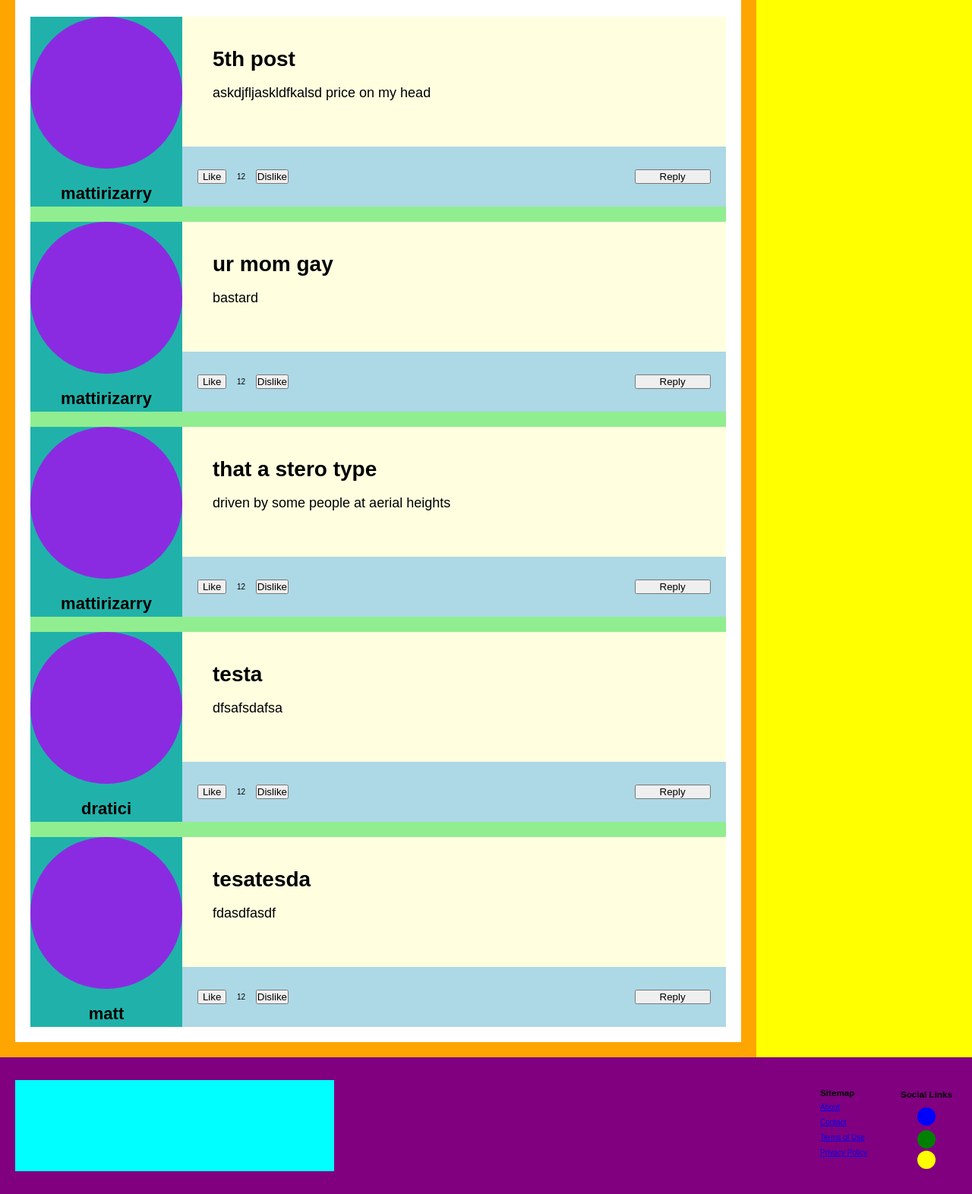
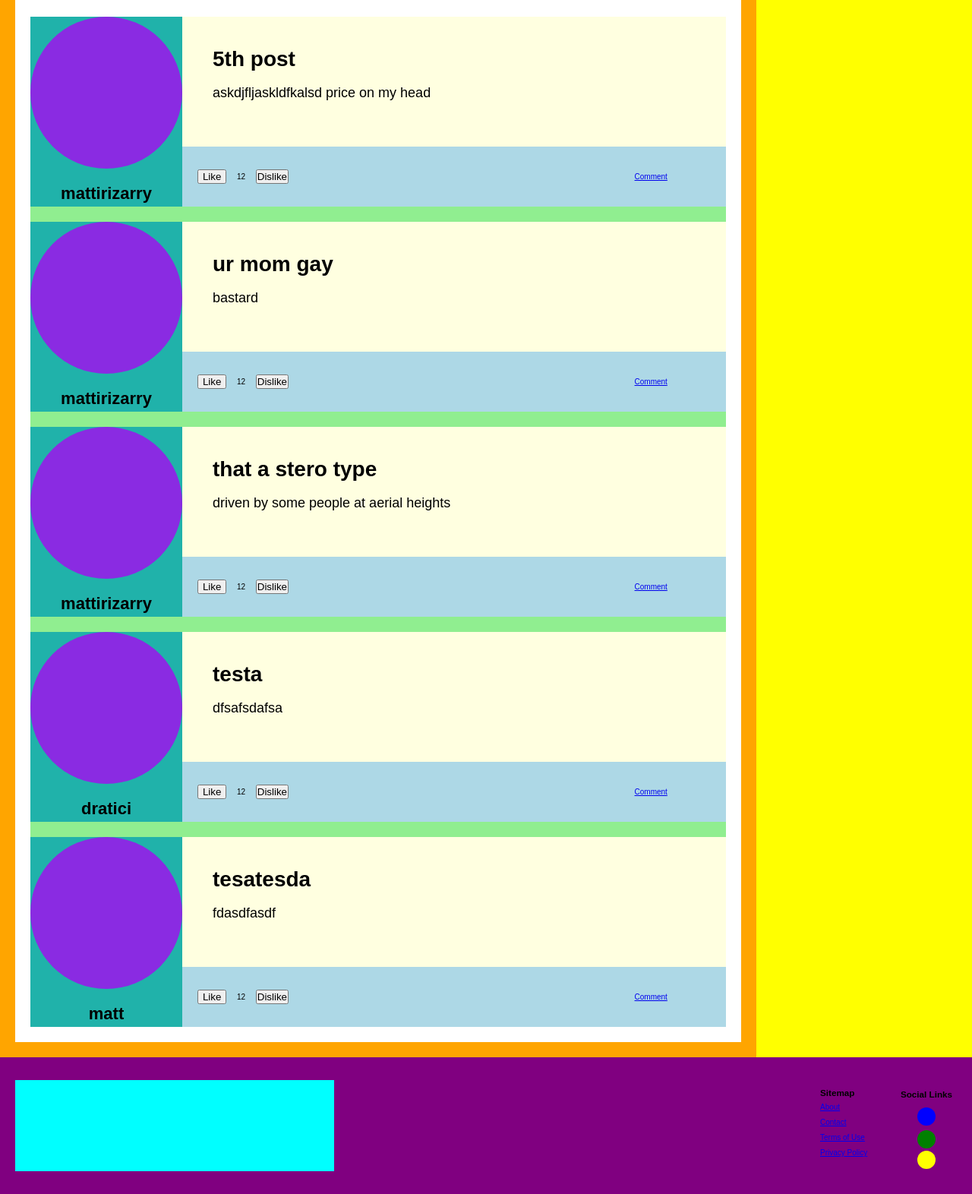
Before and after one commit to mattirizarry/CS396-Project, a Django app: page / in a window 1280 px wide. Shown: the part 858-2430 px from the top of the page at 76% size. Run offline with Django 4.2, Linux system fonts and the light colour scheme; a user stored in the database is signed in; data comes from the database, SQL or seed files in the repository; both versions use the stored data as it was after the commit.

Commit message:
Users can comment on discussion posts.

```diff
--- a/dashboard/admin.py
+++ b/dashboard/admin.py
@@ -7,3 +7,4 @@ admin.site.register(Assignment)
 admin.site.register(Submission)
 admin.site.register(DiscussionPost)
 admin.site.register(Profile, UserAdmin)
+admin.site.register(DiscussionComment)
--- a/dashboard/models.py
+++ b/dashboard/models.py
@@ -42,3 +42,10 @@ class DiscussionPost(models.Model):
     created_date = models.DateTimeField(auto_now_add=True)
     updated_date = models.DateTimeField(auto_now=True)
     user = models.ForeignKey(Profile, on_delete=models.CASCADE)
+
+class DiscussionComment(models.Model):
+    comment = models.TextField()
+    created_date = models.DateTimeField(auto_now_add=True)
+    updated_date = models.DateTimeField(auto_now=True)
+    user = models.ForeignKey(Profile, on_delete=models.CASCADE)
+    post = models.ForeignKey(DiscussionPost, on_delete=models.CASCADE)
--- a/dashboard/urls.py
+++ b/dashboard/urls.py
@@ -6,4 +6,5 @@ urlpatterns = [
     path("", views.index, name="index"),
     path("accounts/register/", views.register, name="register"),
     path("posts/create/", views.create_discussion_post, name="create_discussion_post"),
+    path("posts/<int:post_id>/comment/", views.create_comment, name="create_comment"),
 ]
--- a/dashboard/views.py
+++ b/dashboard/views.py
@@ -2,8 +2,8 @@ from django.shortcuts import render, redirect
 from django.http import HttpResponse
 from django.contrib.auth import login, authenticate
 
-from .forms import RegistrationForm, CreateDiscussionPostForm
-from .models import Course, DiscussionPost
+from .forms import RegistrationForm, CreateDiscussionPostForm, CreateDiscussionCommentForm
+from .models import Course, DiscussionPost, DiscussionComment
 
 def index(request):
     if not request.user.is_authenticated:
@@ -36,6 +36,32 @@ def create_discussion_post(request):
 
     return render(request, "dashboard/create_discussion_post.html", context)
 
+def create_comment(request, post_id):
+
+    if request.method == "POST":
+
+        post = DiscussionPost.objects.get(id=post_id)
+        form = CreateDiscussionCommentForm(request.POST)
+
+        if form.is_valid():
+            user = request.user
+
+            created_comment = form.save(commit=False)
+            created_comment.user = user
+            created_comment.post = post
+            created_comment.save()
+
+            return redirect("index")
+
+    form = CreateDiscussionCommentForm()
+    context = {
+        "form": form,
+    }
+
+    return render(request, "dashboard/create_comment.html", context)
+
+
+
 def register(request):
 
     if request.method == "POST":
--- a/templates/index.html
+++ b/templates/index.html
@@ -61,7 +61,7 @@
                     <p>12</p>
                     <button>Dislike</button>
                 </section>
-                <button class="reply-button">Reply</button>
+                <a href="{% url 'create_comment' discussion.id %}">Comment</a>
               </section>
               <section class="discussion-replies"></section>
             </section>
```
Also changed, not shown: dashboard/forms.py (+12 -1 lines), templates/dashboard/create_comment.html (added, +12 -0 lines), dashboard/migrations/0008_discussioncomment.py (added), db.sqlite3.
